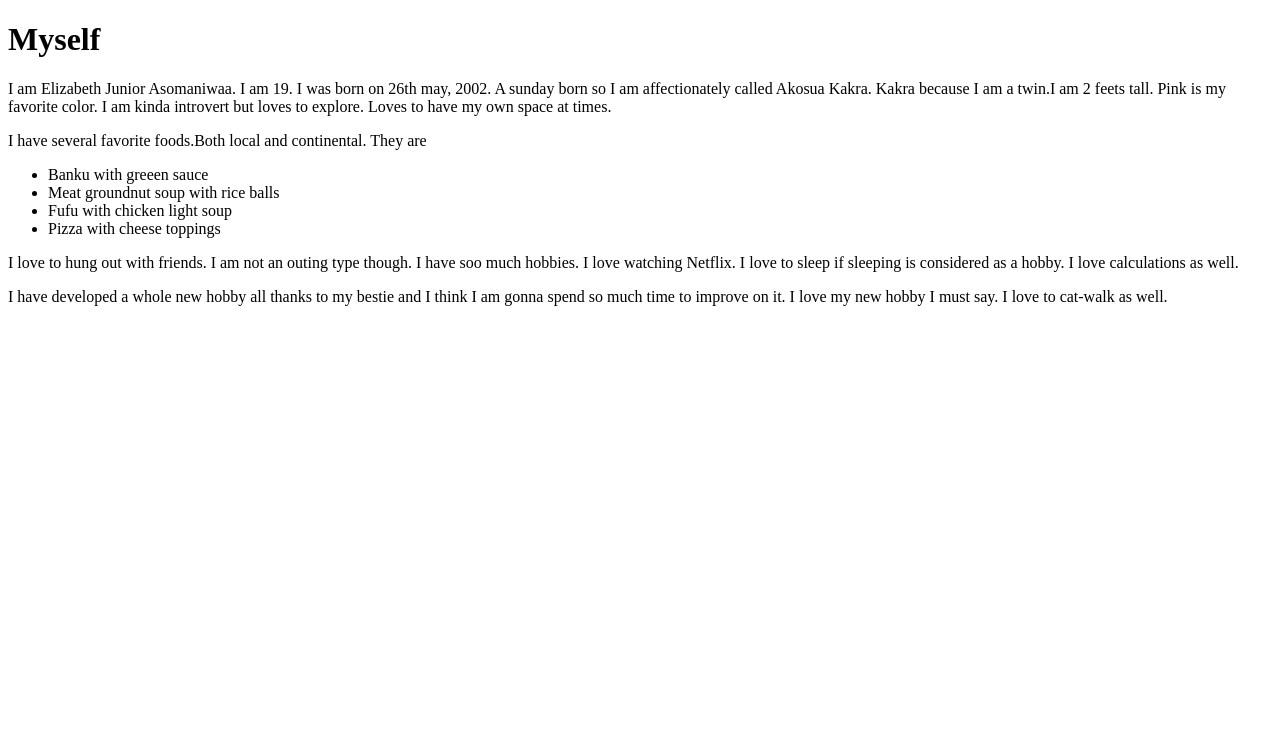
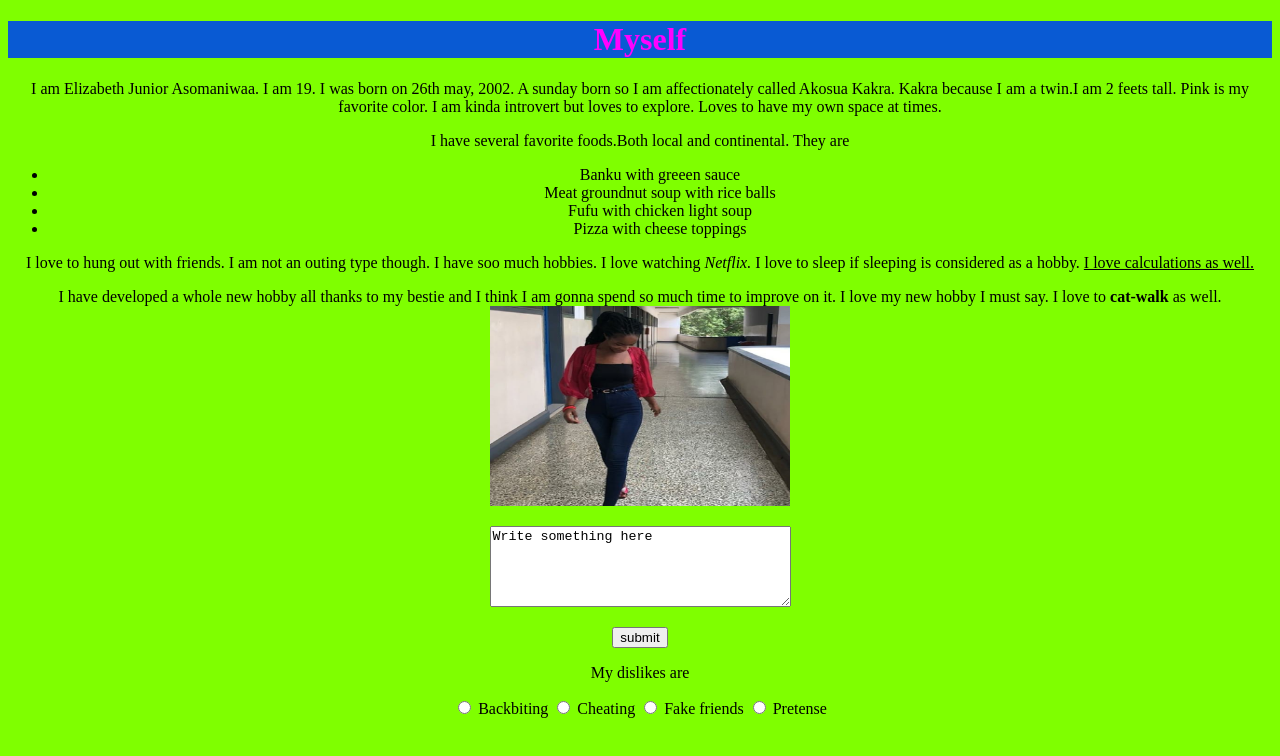
Before and after one commit to ElizabethJunior/try1, a plain HTML site: page index.html in a window 1280 px wide. Drawn offline with Linux system fonts and the light colour scheme.

Commit message:
changes have been made

```diff
--- a/index.html
+++ b/index.html
@@ -6,8 +6,8 @@
     <meta name="viewport" content="width=h, initial-scale=1.0">
     <title>Document</title>
 </head>
-<body>
-    <h1>Myself</h1>
+<body style="background-color: chartreuse;text-align: center;">
+    <h1 style="color: rgb(255, 1, 255); background-color: rgb(9, 90, 211);"> Myself</h1>
     <p>I am Elizabeth Junior Asomaniwaa. I am 19. I was born on 26th may, 2002. A sunday born so I am affectionately called Akosua Kakra.
         Kakra because I am a twin.I am 2 feets tall. Pink is my favorite color. I am kinda introvert but loves to explore. Loves to have my own space at
         times.
@@ -18,11 +18,88 @@
                 <li>Fufu with chicken light soup</li>
                 <li>Pizza with cheese toppings</li>
             </ul>
-            <p>I love to hung out with friends. I am not an outing type though. I have soo much hobbies. I love watching Netflix. I love to sleep if sleeping is
+            <p>I love to hung out with friends. I am not an outing type though. I have soo much hobbies. I love watching <em>Netflix.</em>  I love to sleep if sleeping is
                  considered as a hobby.
 
-    I love calculations as well.</p> I have developed a whole new hobby all thanks to my bestie and I think I am gonna spend so much time to improve on it.
-    I love my new hobby I must say. I love to cat-walk as well.
+    <u>I love calculations as well.</u> </p> I have developed a whole new hobby all thanks to my bestie and I think I am gonna spend so much time to improve on it.
+    I love my new hobby I must say. I love to <strong>cat-walk</strong> as well.
+    <img src="img/img1.jpg"width="300" height="200" alt="A picture of myself">
+
+
+<p>
+    <textarea name="textarea" id="describe" cols="35" rows="5">Write something here</textarea>
+</p>
+
+
+
+
+
+<button type="submit">submit</button>
+
+
+
+
+
+
+
+    <p>My dislikes are</p>
+    <input type="radio">  <label for="Backbiting">Backbiting</label>
+    <input type="radio"> <label for="cheating">Cheating</label>
+    <input type="radio"> <label for="fake friends">Fake friends</label>
+    <input type="radio"> <label for="pretense">Pretense</label>
+
+
+
+
+
+
+
+
+
+
+
+
+
+
+
+
+
+
+
+
+
+
+
+
+
+
+
+
+
+
+
+
+
+
+
+
+
+
+
+
+
+
+
+
+
+
+
+
+
+
+
+
+
 
 
 </body>
```
Also changed, not shown: 1 other file.
